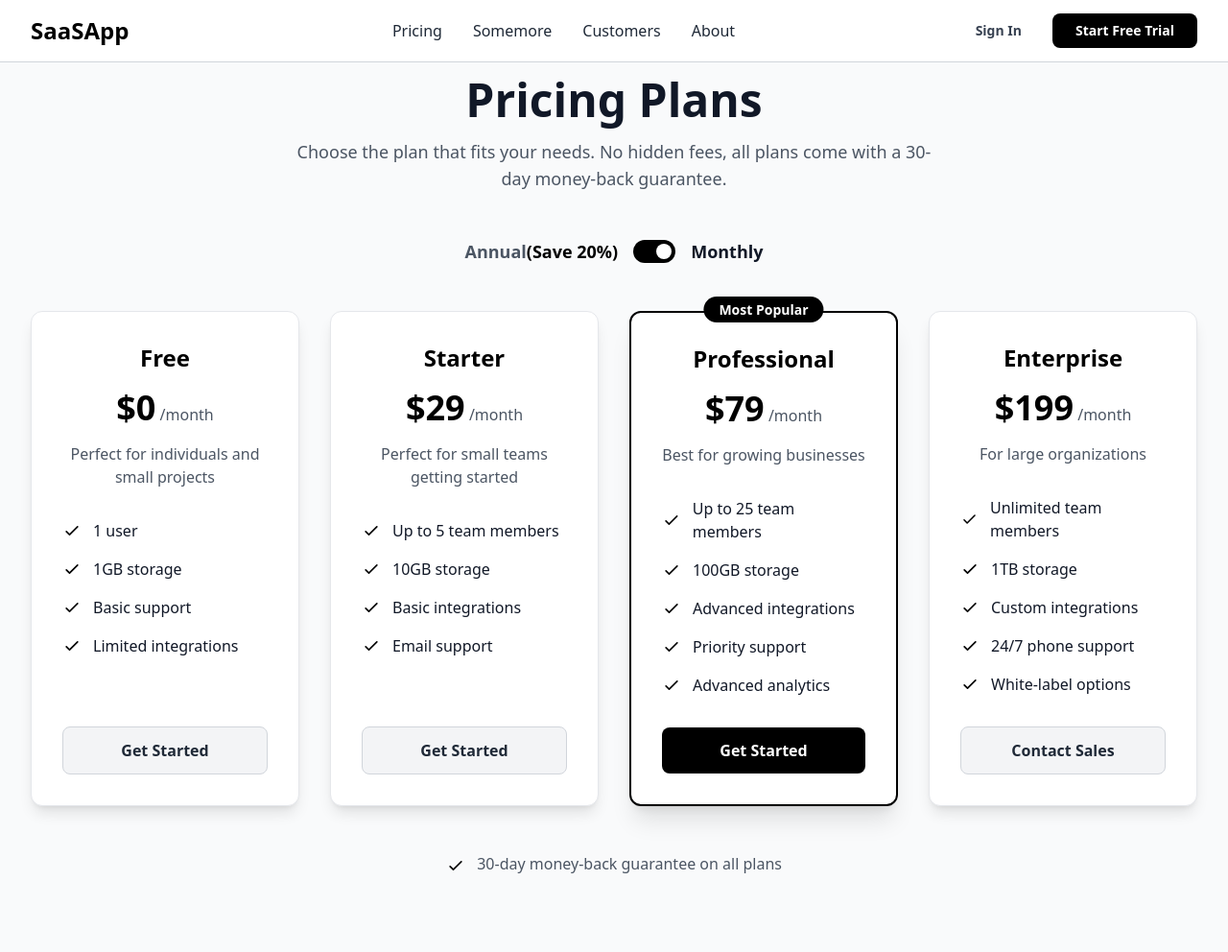
After one commit to sunodmongia/App, a Django app: page /pricing/ in a window 1280 px wide. The commit adds this page. Shown: the whole page at 96% size. Run offline with Django 5.2, Linux system fonts and the light colour scheme; some libraries are stand-ins or nearby versions.

Commit message:
Pricing and debugging

```diff
--- a/src/saas/models.py
+++ b/src/saas/models.py
@@ -74,6 +74,7 @@ class ContactMessage(models.Model):
     subject = models.CharField(max_length=150)
     message = models.TextField()
     created_at = models.DateTimeField(auto_now_add=True)
+    resolve = models.BooleanField(default=False)
 
     def __str__(self):
         return f'{self.first_name} {self.last_name}: {self.subject}'
--- a/src/saas/urls.py
+++ b/src/saas/urls.py
@@ -6,6 +6,7 @@ urlpatterns = [
     path("", HomeView.as_view(), name="home"),
     path("login/", login_view, name="login"),
     path("demo/", UserDemoView.as_view(), name="demo"),
+    path('pricing/', PricingView.as_view(), name='pricing'),
     path('contact/', ContactUsView.as_view(), name='contact-us'),
     path("signup-trial/", StartTrialView.as_view(), name="signup-trial"),
     path("schedule-demo/", ScheduleDemoView.as_view(), name="schedule_demo"),
--- a/src/saas/views.py
+++ b/src/saas/views.py
@@ -12,29 +12,11 @@ from saas.models import *
 
 
 class HomeView(TemplateView):
-    template_name = 'home.html'
+    template_name = "home.html"
 
 
-
-# def about_view(request):
-#     qs = PageVisit.objects.all()
-#     queryset = PageVisit.objects.filter(path=request.path)
-#     my_title = "This is a Page"
-#     try:
-#         percent = (queryset.count() * 100.0) / qs.count()
-#     except:
-#         percent = 0
-#     my_context = {
-#         "page_title": my_title,
-#         "page_visit_count": queryset.count(),
-#         "percentage": percent,
-#         "total_page_visit": qs.count(),
-#     }
-#     html_template = "home.html"
-#     path = request.path
-#     # print(path, "path")
-#     PageVisit.objects.create(path=request.path)
-#     return render(request, html_template, my_context)
+class AboutView(TemplateView):
+    template_name = "about.html"
 
 
 def login_view(request):
@@ -56,18 +38,19 @@ class UserDemoView(LoginRequiredMixin, TemplateView):
 
     def get_context_data(self, **kwargs):
         context = super().get_context_data(**kwargs)
-        context['title'] = 'Demo'
+        context["title"] = "Demo"
         return context
 
+
 class StartTrialView(LoginRequiredMixin, FormView):
-    template_name = 'signup_trial.html'
+    template_name = "signup_trial.html"
     form_class = TrialSignupForm
-    success_url = reverse_lazy('signup-trial')
+    success_url = reverse_lazy("signup-trial")
 
     def form_valid(self, form):
         # Hash and save password
         instance = form.save(commit=False)
-        raw_password = form.cleaned_data['password']
+        raw_password = form.cleaned_data["password"]
         instance.password_hash = make_password(raw_password)
         instance.save()
         messages.success(self.request, "Your free trial signup has been saved.")
@@ -75,13 +58,14 @@ class StartTrialView(LoginRequiredMixin, FormView):
 
     def get_context_data(self, **kwargs):
         context = super().get_context_data(**kwargs)
-        context['title'] = "Start Trial"
+        context["title"] = "Start Trial"
         return context
 
+
 class ScheduleDemoView(FormView):
-    template_name = 'schedule_demo.html'
+    template_name = "schedule_demo.html"
     form_class = DemoScheduleCallForm
-    success_url = reverse_lazy('home')
+    success_url = reverse_lazy("home")
 
     def form_valid(self, form):
         form.save()
@@ -90,16 +74,20 @@ class ScheduleDemoView(FormView):
 
     def get_context_data(self, **kwargs):
         context = super().get_context_data(**kwargs)
-        context['title'] = 'Schedule a Demo'
+        context["title"] = "Schedule a Demo"
         return context
 
 
 class ContactUsView(FormView):
-    template_name = 'contact_us.html'
+    template_name = "contact_us.html"
     form_class = ContactForm
-    success_url = reverse_lazy('home')
+    success_url = reverse_lazy("home")
 
     def form_valid(self, form):
         form.save()
-        messages.success(f'{self.request}, Thanks for Contacting Us')
+        messages.success(self.request, "Thanks for Contacting Us")
         return super().form_valid(form)
+
+
+class PricingView(TemplateView):
+    template_name = "pricing.html"
--- a/src/templates/home.html
+++ b/src/templates/home.html
@@ -481,7 +481,7 @@
                     class="px-8 py-4 bg-white text-black font-bold text-lg rounded-lg hover:bg-gray-200 transition-colors">
                     Start Free Trial
                 </a>
-                <a href="/contact"
+                <a href="{% url 'schedule_demo' %}"
                     class="px-8 py-4 border-2 border-white text-white font-bold text-lg rounded-lg hover:bg-white hover:text-black transition-colors">
                     Schedule Demo
                 </a>
--- a/src/templates/nav/navbar.html
+++ b/src/templates/nav/navbar.html
@@ -43,13 +43,13 @@
                 <!-- Desktop Navigation -->
                 <div class="hidden md:block">
                     <div class="ml-10 flex items-baseline space-x-8">
-                        <a href="#features"
-                            class="nav-link font-medium py-2 text-gray-800 hover:text-black">Features</a>
-                        <a href="#pricing" class="nav-link font-medium py-2 text-gray-800 hover:text-black">Pricing</a>
+                        <a href="{% url 'pricing' %}"
+                            class="nav-link font-medium py-2 text-gray-800 hover:text-black">Pricing</a>
+                        <a href="#pricing" class="nav-link font-medium py-2 text-gray-800 hover:text-black">Somemore</a>
                         <a href="#testimonials"
                             class="nav-link font-medium py-2 text-gray-800 hover:text-black">Customers</a>
                         <a href="#resources"
-                            class="nav-link font-medium py-2 text-gray-800 hover:text-black">Resources</a>
+                            class="nav-link font-medium py-2 text-gray-800 hover:text-black">About</a>
                     </div>
                 </div>
 
@@ -85,14 +85,14 @@
         <!-- Mobile Menu -->
         <div id="mobile-menu" class="hidden md:hidden bg-white border-t border-gray-300">
             <div class="px-2 pt-2 pb-3 space-y-1">
-                <a href="#features"
-                    class="block px-3 py-2 text-base font-medium text-gray-700 hover:text-black">Features</a>
+                <a href="{% url 'pricing' %}"
+                    class="block px-3 py-2 text-base font-medium text-gray-700 hover:text-black">Pricing</a>
                 <a href="#pricing"
-                    class="block px-3 py-2 text-base font-medium text-gray-700 hover:text-black">Pricing</a>
+                    class="block px-3 py-2 text-base font-medium text-gray-700 hover:text-black">Somemore</a>
                 <a href="#testimonials"
                     class="block px-3 py-2 text-base font-medium text-gray-700 hover:text-black">Customers</a>
                 <a href="#resources"
-                    class="block px-3 py-2 text-base font-medium text-gray-700 hover:text-black">Resources</a>
+                    class="block px-3 py-2 text-base font-medium text-gray-700 hover:text-black">About</a>
                 <div class="mt-4 px-3 space-y-2">
                     {% if not request.user.is_authenticated %}
                     <a href="{% url 'account_login' %}"
--- /dev/null
+++ b/src/templates/pricing.html
@@ -0,0 +1,320 @@
+{% extends 'base.html' %}
+{% load crispy_forms_tags %}
+{% load tailwind_field %}
+{% load widget_tweaks %}
+{% block content %}
+<style>
+    /* Toggle styles */
+    .toggle-switch {
+        cursor: pointer;
+    }
+
+    .plans-list>div {
+        transition: all 0.3s ease-in-out;
+    }
+</style>
+</head>
+
+<div class="bg-gray-50 text-gray-900">
+
+    <main class="max-w-7xl mx-auto px-4 sm:px-6 lg:px-8 py-20">
+        <header class="text-center mb-12">
+            <h1 class="text-4xl md:text-5xl font-extrabold mb-4">Pricing Plans</h1>
+            <p class="text-lg text-gray-600 max-w-2xl mx-auto">
+                Choose the plan that fits your needs. No hidden fees, all plans come with a 30-day money-back guarantee.
+            </p>
+        </header>
+
+        <!-- Billing toggle -->
+        <div class="flex items-center justify-center mb-12 space-x-4">
+            <span id="annual-label" class="text-lg font-semibold text-gray-600">Annual<span class="text-black">(Save
+                    20%)</span></span>
+            <div id="billing-toggle"
+                class="relative inline-flex h-6 w-11 items-center rounded-full bg-black toggle-switch"
+                aria-label="Toggle Billing">
+                <div class="inline-block h-4 w-4 transform rounded-full bg-white transition translate-x-6"
+                    id="toggle-thumb"></div>
+            </div>
+            <span id="monthly-label" class="text-lg font-semibold">Monthly</span>
+        </div>
+
+        <div class="grid md:grid-cols-4 gap-8 plans-list">
+            <!-- Free Plan -->
+            <div class="bg-white border border-gray-200 p-8 rounded-xl shadow-lg flex flex-col">
+                <div class="text-center mb-8">
+                    <h3 class="text-2xl font-bold mb-4 text-black">Free</h3>
+                    <div class="mb-4">
+                        <span class="text-4xl font-bold text-black" data-monthly-price="$0" data-annual-price="$0"> $0
+                        </span>
+                        <span class="text-gray-600">/month</span>
+                    </div>
+                    <p class="text-gray-600">Perfect for individuals and small projects</p>
+                </div>
+
+                <ul class="space-y-4 mb-8 flex-grow">
+                    <li class="flex items-center">
+                        <svg class="w-5 h-5 text-black mr-3" fill="none" stroke="currentColor" viewBox="0 0 24 24">
+                            <path stroke-linecap="round" stroke-linejoin="round" stroke-width="2" d="M5 13l4 4L19 7">
+                            </path>
+                        </svg>1 user
+                    </li>
+                    <li class="flex items-center">
+                        <svg class="w-5 h-5 text-black mr-3" fill="none" stroke="currentColor" viewBox="0 0 24 24">
+                            <path stroke-linecap="round" stroke-linejoin="round" stroke-width="2" d="M5 13l4 4L19 7">
+                            </path>
+                        </svg>1GB storage
+                    </li>
+                    <li class="flex items-center">
+                        <svg class="w-5 h-5 text-black mr-3" fill="none" stroke="currentColor" viewBox="0 0 24 24">
+                            <path stroke-linecap="round" stroke-linejoin="round" stroke-width="2" d="M5 13l4 4L19 7">
+                            </path>
+                        </svg>Basic support
+                    </li>
+                    <li class="flex items-center">
+                        <svg class="w-5 h-5 text-black mr-3" fill="none" stroke="currentColor" viewBox="0 0 24 24">
+                            <path stroke-linecap="round" stroke-linejoin="round" stroke-width="2" d="M5 13l4 4L19 7">
+                            </path>
+                        </svg>Limited integrations
+                    </li>
+                </ul>
+
+                <a href="{% url 'account_signup' %}" class="mt-auto">
+                    <button
+                        class="w-full py-3 bg-gray-100 border border-gray-300 text-gray-800 font-semibold rounded-lg hover:bg-gray-200 transition-colors">
+                        Get Started
+                    </button>
+                </a>
+            </div>
+
+            <!-- Starter Plan -->
+            <div class="bg-white border border-gray-200 p-8 rounded-xl shadow-lg flex flex-col">
+                <div class="text-center mb-8">
+                    <h3 class="text-2xl font-bold mb-4 text-black">Starter</h3>
+                    <div class="mb-4">
+                        <span class="text-4xl font-bold text-black price" data-monthly-price="29"
+                            data-annual-price="278">$29</span>
+                        <span class="text-gray-600">/month</span>
+                    </div>
+                    <p class="text-gray-600">Perfect for small teams getting started</p>
+                </div>
+
+                <ul class="space-y-4 mb-8 flex-grow">
+                    <li class="flex items-center">
+                        <svg class="w-5 h-5 text-black mr-3" fill="none" stroke="currentColor" viewBox="0 0 24 24">
+                            <path stroke-linecap="round" stroke-linejoin="round" stroke-width="2" d="M5 13l4 4L19 7">
+                            </path>
+                        </svg>Up to 5 team members
+                    </li>
+                    <li class="flex items-center">
+                        <svg class="w-5 h-5 text-black mr-3" fill="none" stroke="currentColor" viewBox="0 0 24 24">
+                            <path stroke-linecap="round" stroke-linejoin="round" stroke-width="2" d="M5 13l4 4L19 7">
+                            </path>
+                        </svg>10GB storage
+                    </li>
+                    <li class="flex items-center">
+                        <svg class="w-5 h-5 text-black mr-3" fill="none" stroke="currentColor" viewBox="0 0 24 24">
+                            <path stroke-linecap="round" stroke-linejoin="round" stroke-width="2" d="M5 13l4 4L19 7">
+                            </path>
+                        </svg>Basic integrations
+                    </li>
+                    <li class="flex items-center">
+                        <svg class="w-5 h-5 text-black mr-3" fill="none" stroke="currentColor" viewBox="0 0 24 24">
+                            <path stroke-linecap="round" stroke-linejoin="round" stroke-width="2" d="M5 13l4 4L19 7">
+                            </path>
+                        </svg>Email support
+                    </li>
+                </ul>
+
+                <a href="{% url 'account_signup' %}" class="mt-auto">
+                    <button
+                        class="w-full py-3 bg-gray-100 border border-gray-300 text-gray-800 font-semibold rounded-lg hover:bg-gray-200 transition-colors">
+                        Get Started
+                    </button>
+                </a>
+            </div>
+
+            <!-- Professional Plan (Popular) -->
+            <div class="bg-white border-2 border-black p-8 rounded-xl shadow-xl relative flex flex-col">
+                <div class="absolute -top-4 left-1/2 transform -translate-x-1/2">
+                    <span class="bg-black text-white px-4 py-1 rounded-full text-sm font-semibold">Most Popular</span>
+                </div>
+
+                <div class="text-center mb-8">
+                    <h3 class="text-2xl font-bold mb-4 text-black">Professional</h3>
+                    <div class="mb-4">
+                        <span class="text-4xl font-bold text-black price" data-monthly-price="79"
+                            data-annual-price="758">$79</span>
+                        <span class="text-gray-600">/month</span>
+                    </div>
+                    <p class="text-gray-600">Best for growing businesses</p>
+                </div>
+
+                <ul class="space-y-4 mb-8 flex-grow">
+                    <li class="flex items-center">
+                        <svg class="w-5 h-5 text-black mr-3" fill="none" stroke="currentColor" viewBox="0 0 24 24">
+                            <path stroke-linecap="round" stroke-linejoin="round" stroke-width="2" d="M5 13l4 4L19 7">
+                            </path>
+                        </svg>Up to 25 team members
+                    </li>
+                    <li class="flex items-center">
+                        <svg class="w-5 h-5 text-black mr-3" fill="none" stroke="currentColor" viewBox="0 0 24 24">
+                            <path stroke-linecap="round" stroke-linejoin="round" stroke-width="2" d="M5 13l4 4L19 7">
+                            </path>
+                        </svg>100GB storage
+                    </li>
+                    <li class="flex items-center">
+                        <svg class="w-5 h-5 text-black mr-3" fill="none" stroke="currentColor" viewBox="0 0 24 24">
+                            <path stroke-linecap="round" stroke-linejoin="round" stroke-width="2" d="M5 13l4 4L19 7">
+                            </path>
+                        </svg>Advanced integrations
+                    </li>
+                    <li class="flex items-center">
+                        <svg class="w-5 h-5 text-black mr-3" fill="none" stroke="currentColor" viewBox="0 0 24 24">
+                            <path stroke-linecap="round" stroke-linejoin="round" stroke-width="2" d="M5 13l4 4L19 7">
+                            </path>
+                        </svg>Priority support
+                    </li>
+                    <li class="flex items-center">
+                        <svg class="w-5 h-5 text-black mr-3" fill="none" stroke="currentColor" viewBox="0 0 24 24">
+                            <path stroke-linecap="round" stroke-linejoin="round" stroke-width="2" d="M5 13l4 4L19 7">
+                            </path>
+                        </svg>Advanced analytics
+                    </li>
+                </ul>
+
+                <a href="{% url 'account_signup' %}" class="mt-auto">
+                    <button
+                        class="w-full py-3 bg-black text-white font-semibold rounded-lg hover:bg-gray-800 transition-colors">
+                        Get Started
+                    </button>
+                </a>
+            </div>
+
+            <!-- Enterprise Plan -->
+            <div class="bg-white border border-gray-200 p-8 rounded-xl shadow-lg flex flex-col">
+                <div class="text-center mb-8">
+                    <h3 class="text-2xl font-bold mb-4 text-black">Enterprise</h3>
+                    <div class="mb-4">
+                        <span class="text-4xl font-bold text-black price" data-monthly-price="199"
+                            data-annual-price="1910">$199</span>
+                        <span class="text-gray-600">/month</span>
+                    </div>
+                    <p class="text-gray-600">For large organizations</p>
+                </div>
+
+                <ul class="space-y-4 mb-8 flex-grow">
+                    <li class="flex items-center">
+                        <svg class="w-5 h-5 text-black mr-3" fill="none" stroke="currentColor" viewBox="0 0 24 24">
+                            <path stroke-linecap="round" stroke-linejoin="round" stroke-width="2" d="M5 13l4 4L19 7">
+                            </path>
+                        </svg>Unlimited team members
+                    </li>
+                    <li class="flex items-center">
+                        <svg class="w-5 h-5 text-black mr-3" fill="none" stroke="currentColor" viewBox="0 0 24 24">
+                            <path stroke-linecap="round" stroke-linejoin="round" stroke-width="2" d="M5 13l4 4L19 7">
+                            </path>
+                        </svg>1TB storage
+                    </li>
+                    <li class="flex items-center">
+                        <svg class="w-5 h-5 text-black mr-3" fill="none" stroke="currentColor" viewBox="0 0 24 24">
+                            <path stroke-linecap="round" stroke-linejoin="round" stroke-width="2" d="M5 13l4 4L19 7">
+                            </path>
+                        </svg>Custom integrations
+                    </li>
+                    <li class="flex items-center">
+                        <svg class="w-5 h-5 text-black mr-3" fill="none" stroke="currentColor" viewBox="0 0 24 24">
+                            <path stroke-linecap="round" stroke-linejoin="round" stroke-width="2" d="M5 13l4 4L19 7">
+                            </path>
+                        </svg>24/7 phone support
+                    </li>
+                    <li class="flex items-center">
+                        <svg class="w-5 h-5 text-black mr-3" fill="none" stroke="currentColor" viewBox="0 0 24 24">
+                            <path stroke-linecap="round" stroke-linejoin="round" stroke-width="2" d="M5 13l4 4L19 7">
+                            </path>
+                        </svg>White-label options
+                    </li>
+                </ul>
+
+                <button
+                    class="mt-auto w-full py-3 bg-gray-100 border border-gray-300 text-gray-800 font-semibold rounded-lg hover:bg-gray-200 transition-colors">
+                    Contact Sales
+                </button>
+            </div>
+        </div>
+
+        <!-- Money Back Guarantee -->
+        <div class="text-center mt-12">
+            <p class="text-gray-600">
+                <svg class="w-5 h-5 text-black inline mr-2" fill="none" stroke="currentColor" viewBox="0 0 24 24">
+                    <path stroke-linecap="round" stroke-linejoin="round" stroke-width="2" d="M5 13l4 4L19 7"></path>
+                </svg>
+                30-day money-back guarantee on all plans
+            </p>
+        </div>
+    </main>
+
+    <script src="https://cdn.tailwindcss.com"></script>
+
+    <script>
+        // Price toggle functionality
+        const toggle = document.getElementById('billing-toggle');
+        const toggleThumb = document.getElementById('toggle-thumb');
+        const monthlyLabel = document.getElementById('monthly-label');
+        const annualLabel = document.getElementById('annual-label');
+        const priceElements = document.querySelectorAll('.price, [data-monthly-price]');
+
+        let annualBilling = false; // default is monthly
+
+        function updatePrices() {
+            priceElements.forEach(el => {
+                let monthly = el.getAttribute('data-monthly-price');
+                let annual = el.getAttribute('data-annual-price');
+
+                if (!monthly || !annual) return;
+
+                if (annualBilling) {
+                    // Show annual price with /year notation
+                    if (el.classList.contains('price')) {
+                        el.textContent = `$${annual}`;
+                        el.nextElementSibling.textContent = '/year';
+                    } else {
+                        el.textContent = annual;
+                    }
+                } else {
+                    // Show monthly price with /month
+                    if (el.classList.contains('price')) {
+                        el.textContent = `$${monthly}`;
+                        el.nextElementSibling.textContent = '/month';
+                    } else {
+                        el.textContent = monthly;
+                    }
+                }
+            });
+        }
+
+        toggle.addEventListener('click', () => {
+            annualBilling = !annualBilling;
+
+            // Move toggle thumb
+            if (annualBilling) {
+                toggleThumb.classList.remove('translate-x-6');
+                toggleThumb.classList.add('translate-x-1');
+                monthlyLabel.classList.add('text-gray-600');
+                annualLabel.classList.remove('text-gray-600');
+                annualLabel.classList.add('text-black');
+            } else {
+                toggleThumb.classList.remove('translate-x-1');
+                toggleThumb.classList.add('translate-x-6');
+                monthlyLabel.classList.remove('text-gray-600');
+                annualLabel.classList.add('text-gray-600');
+                annualLabel.classList.remove('text-black');
+            }
+
+            updatePrices();
+        });
+
+        // Initialize prices on page load
+        updatePrices();
+    </script>
+</div>
+{% endblock %}
--- a/src/templates/schedule_demo.html
+++ b/src/templates/schedule_demo.html
@@ -34,10 +34,10 @@
 </style>
 </head>
 
-<body class="bg-gray-50 min-h-screen">
+<div class="bg-gray-50 min-h-screen">
 
     <!-- Hero Section -->
-    <section class="pt-20 pb-16 gradient-bg">
+    <section class="pt-28 pb-16 gradient-bg">
         <div class="max-w-4xl mx-auto px-4 sm:px-6 lg:px-8 text-center">
             <h1 class="text-4xl md:text-5xl font-bold text-white mb-6">
                 📞 Schedule Your Demo Call
@@ -247,6 +247,6 @@
             document.getElementById('preferred_date').setAttribute('min', today);
         });
     </script>
-</body>
+</div>
 
 {% endblock %}
```
Also changed, not shown: src/saas/admin.py (+52 -6 lines), src/templates/demo.html (+5 -5 lines), src/templates/signup_trial.html (+6 -6 lines), src/saas/migrations/0006_contactmessage_resolve.py (added).
